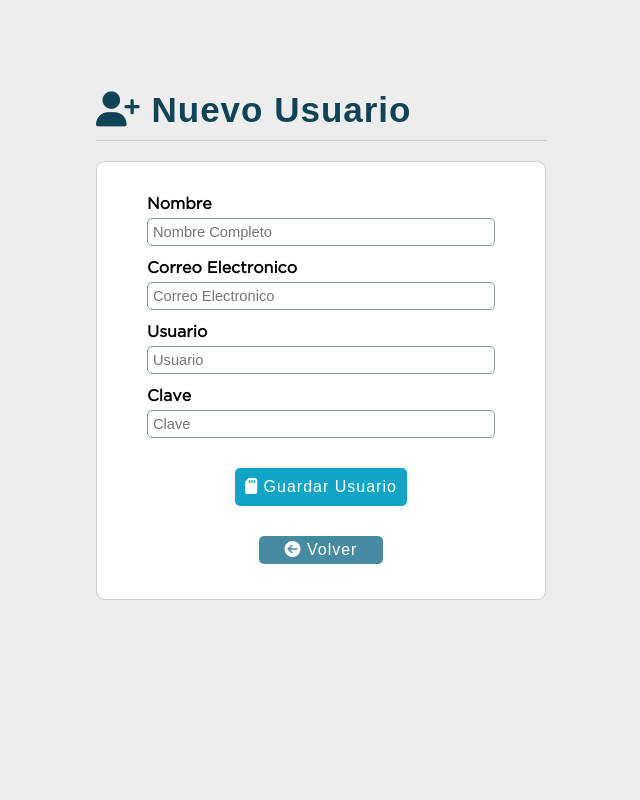
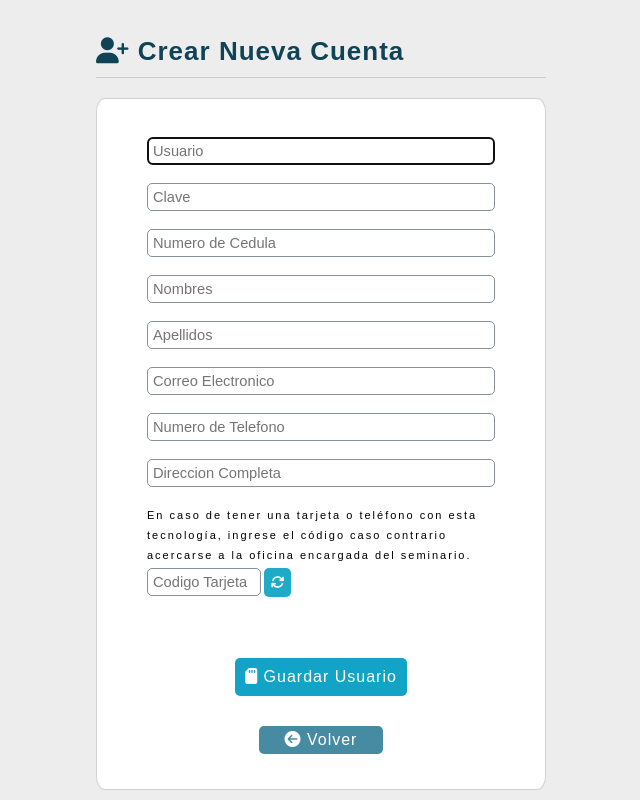
Before and after one commit to Root01x/dev-gym-application, a PHP site: page /sistema/crear_usuario_online.php in a window 1280 px wide. Shown: the whole page, without its empty margins (319-959 px from the left). Run offline with PHP 8.4, Linux system fonts and the light colour scheme; data comes from the database, SQL or seed files in the repository; data that the repository does not hold is empty; some libraries are stand-ins or nearby versions.

Commit message:
edit crear usuario
mejorado modulo de logueo para usuarios no adminisradores

```diff
--- a/index.php
+++ b/index.php
@@ -58,7 +58,7 @@
 <body>
     <section id="container">
         <form action="" method="post">
-            <h3>Iniciar Sesion</h3>
+            <h3>Sistema de Acceso a Seminarios</h3>
             <img src="img/login.png" alt="Login">
             <input type="text" name="usuario" placeholder="Usuario">
             <input type="password" name="clave" placeholder="Clave">
--- a/sistema/crear_usuario_online.php
+++ b/sistema/crear_usuario_online.php
@@ -12,32 +12,70 @@
  if(!empty($_POST))
  {
      $alert = '';
-     if (empty($_POST['nombre']) || empty($_POST['correo']) || empty($_POST['usuario'])  || empty($_POST['clave']) ) {
+     if (empty($_POST['usuario'])  || empty($_POST['clave']) ||empty($_POST['nombre']) ||empty($_POST['apellidos']) || empty($_POST['cedula']) || empty($_POST['correo']) ||  empty($_POST['telefono']) || empty($_POST['direccion'])) {
        $alert = '<p class="msg_error"> Todos los campos son obligatorios</p>';  # code...
      }
 
      else{
 
 
-         $nombre = $_POST['nombre'];
-         $email = $_POST['correo'];
+        //$nombre = $_POST['nombre'];
+       // $email = $_POST['correo'];
         $user = $_POST['usuario'];
         $clave = md5($_POST['clave']);
+        $cedula     = $_POST['cedula'];
+
+        $nombre     = $_POST['nombre'];
+        $apellido   = $_POST['apellidos'];
+        $email      = $_POST['correo'];
+        $telefono   = $_POST['telefono'];
+        $direccion  = $_POST['direccion'];
+        $codTarjeta = $_POST['cod_tarjeta'];
+        //$usuario_id = $_SESSION['idUser'];
+
          //$rol = $_POST['rol'];
-         $query = mysqli_query($conection,"SELECT * FROM usuario WHERE usuario = '$user' OR correo = '$email' ");
-         $result = mysqli_fetch_array($query);
-         if($result > 0){
-            $alert = '<p class="msg_error"> El correo o usuario ya existet</p>';
-         }else{
-             $query_insert = mysqli_query($conection,"INSERT INTO usuario(nombre,correo,usuario,clave,rol) VALUES('$nombre', '$email', '$user', '$clave', 5)") ;
-            if ($query_insert) {
-                $alert = '<p class="msg_save"> Usuario creado correctamente</p>';
+
+         $result = 0;
+         $result2 = 0;
+
+
+         if (is_numeric($cedula))
+         {
+
+             $query      = mysqli_query($conection,"SELECT * FROM cliente WHERE (cedula = '$cedula' or cod_tarjeta = '$codTarjeta') and status=1"); # code...
+             $query2 = mysqli_query($conection,"SELECT * FROM usuario WHERE usuario = '$user' OR correo = '$email' ");
+
+             $result     = mysqli_num_rows($query);
+             $result2     = mysqli_num_rows($query2);
+
+
+         }
+
+         if ($result2 > 0 && $result2 >0 )
+         {
+             $alert = '<p class="msg_error"> EL NUMERO DE CEDULA, CODIGO DE TARJETA O CORREO YA ESTA EN USO</p>';
+
+         }
+
+         else {
+
+             $query_insert = mysqli_query($conection,"INSERT INTO cliente(cedula,nombre,apellidos,Correo,telefono,direccion,usuario_id,cod_tarjeta)
+                                                   VALUES('$cedula', '$nombre', '$apellido', '$email', '$telefono', '$direccion', 0,'$codTarjeta')") ;
+
+             $query_insert2 = mysqli_query($conection,"INSERT INTO usuario(nombre,correo,usuario,clave,rol) VALUES('$nombre.$apellido', '$email', '$user', '$clave', 5)") ;
+
+
+             print_r($query_insert);
+             if ($query_insert && $query_insert2) {
+                 $alert = '<p class="msg_save"> Cliente guardado correctamente</p>';
                  # code...
              }
              else{
-                $alert = '<p class="msg_error"> Error al crear usuario</p>';
+                 $alert = '<p class="msg_error"> Error al guardar usuario</p>';
              }
          }
+
+
      }
  }
 
@@ -52,24 +90,49 @@
 	<title>REGISTRO DE USUARIOS</title>
 </head>
 <body>
-
-	<section id="container">
+<br>
+<br>
+	<section id="containers">
 		<div class="form_registre">
 
-        <h1><i class="fas fa-user-plus"></i> Nuevo Usuario</h1>
+        <h1><i class="fas fa-user-plus"></i> Crear Nueva Cuenta</h1>
         <hr>
         <div class="alert"> <?php  echo isset($alert) ? $alert : '';   ?></div>
 
         <form action="" method="post">
 
-            <label for="nombre">Nombre</label>
-            <input type="text" name="nombre" id="nombre" placeholder="Nombre Completo">
-            <label for="nombre">Correo Electronico</label>
-            <input type="email" name="correo" id="correo" placeholder="Correo Electronico">
-            <label for="usuario">Usuario</label>
-            <input type="text" name="usuario" id="usuario" placeholder="Usuario">
-            <label for="nombre">Clave</label>
+            <br>
+            <input type="text" name="usuario" id="usuario" placeholder="Usuario" autofocus>
+            <br>
             <input type="password" name="clave" id="clave" placeholder="Clave">
+            <br>
+            <input type="number" name="cedula" id="cedula" placeholder="Numero de Cedula" required autofocus>
+            <br>
+            <input type="text" name="nombre" id="nombre" placeholder="Nombres" required>
+            <br>
+            <input type="text" name="apellidos" id="apellidos" placeholder="Apellidos" required>
+            <br>
+            <input type="email" name="correo" id="correo" placeholder="Correo Electronico" required>
+            <br>
+            <input type="number" name="telefono" id="telefono" placeholder="Numero de Telefono" required>
+            <br>
+
+            <input type="text" name="direccion" id="direccion" placeholder="Direccion Completa">
+            <br>
+            <div class="tarjeta_cod">
+
+            <div class="texto-grid"><p>En caso de tener una tarjeta o teléfono con esta tecnología, ingrese el código caso contrario acercarse a la oficina encargada del seminario.</p></div>
+                <div>
+                    <input type="text" name="cod_tarjeta" id="cod_tarjeta" placeholder="Codigo Tarjeta "  >
+                </div>
+                <div class="cod_btn" >
+                    <button class="btn_view2" id="btn_refresh" type="button" style="margin: 0;" ><i class="fas fa-sync"></i></button>
+
+                </div>
+
+
+
+            </div>
 
 
             <?php
--- a/sistema/css/style.css
+++ b/sistema/css/style.css
@@ -185,7 +185,8 @@ hr{
 
 	display: grid;
 	grid-template-columns: repeat(3, 1fr);
-	gap: 1em;
+	grid-template-rows: repeat(2, 1fr);
+	gap: 3px;
 	margin: 0;
 
 
@@ -200,6 +201,19 @@ hr{
 
 
 }
+.texto-grid{
+	font-size: 11px;
+	width: 100%;
+
+	grid-column: 1/4;
+
+}
+.texto-grid>p{
+	font-size: 11px;
+
+
+}
+
 
 form{
 	border: 2px solid #78909C;
--- a/sistema/editar_cliente.php
+++ b/sistema/editar_cliente.php
@@ -1,10 +1,10 @@
 <?php
 
     session_start();
-  /*  if ($_SESSION['rol'] != 1) {  ///validacion de roles
+    if ($_SESSION['rol'] != 1) {  ///validacion de roles
         # code...
         header("location: ./");
-    }*/
+    }
 
  include "../conection.php";
  if(!empty($_POST))
--- a/sistema/registro_cliente.php
+++ b/sistema/registro_cliente.php
@@ -2,12 +2,12 @@
 
 session_start();
 
-/*
+
 if ($_SESSION['rol'] != 1) {
     # code...
 
     header("location: ./");
-}*/
+}
 
 
 
```
Also changed, not shown: sistema/buscar_evento.php (+23 -12 lines), sistema/editar_evento.php (+6 -2 lines), sistema/includes/nav.php (+7 -6 lines), sistema/lista_eventos.php (+21 -7 lines), sistema/registro_evento.php (+5 -2 lines). Lines whose indentation alone changed are shown as unchanged.
